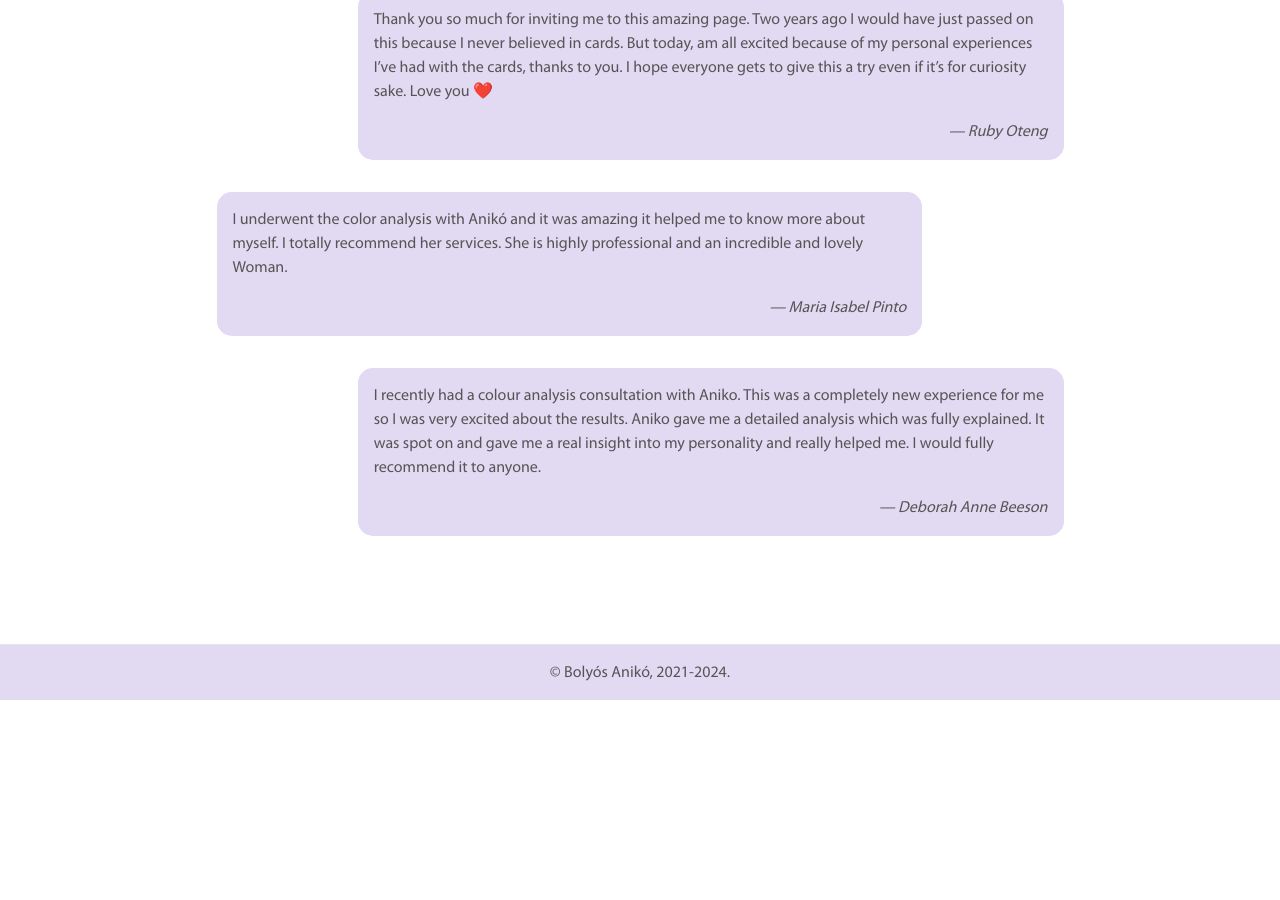
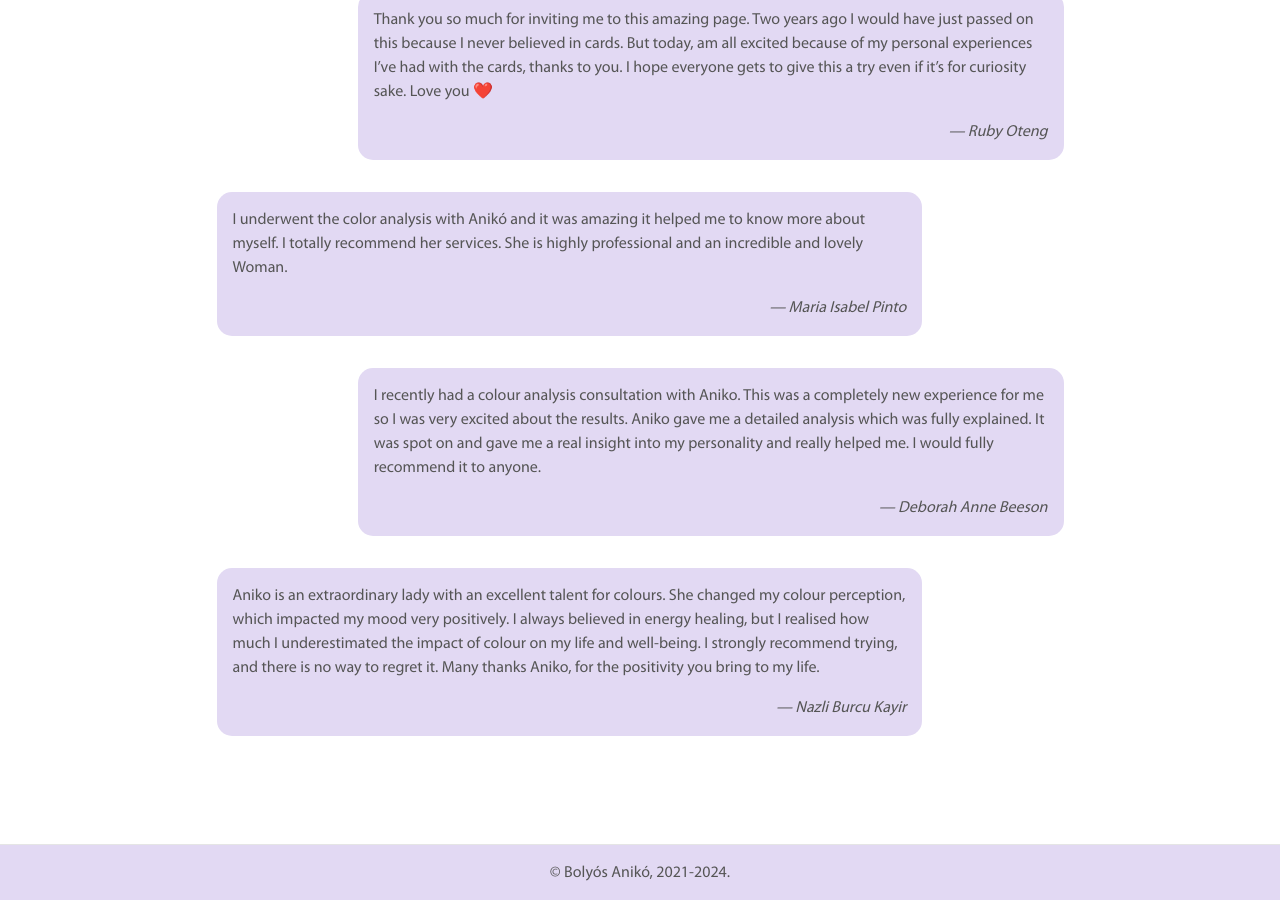
Before and after one commit to bolyosaniko/bolyosaniko.github.io, a Jekyll site: the page built from index_en.markdown, in a window 1280 px wide and 900 px high, scrolled down 2288 px. Built offline with Jekyll 4.4.1, drawn with Linux system fonts in a browser that asks for light colours; before the commit the page ends 2988 px from its top, so only the background shows below that.

Commit message:
add new EN feedback

```diff
--- a/index_en.markdown
+++ b/index_en.markdown
@@ -24,6 +24,9 @@ feedback:
 - content: |
     I recently had a colour analysis consultation with Aniko. This was a completely new experience for me so I was very excited about the results. Aniko gave me a detailed analysis which was fully explained. It was spot on and gave me a real insight into my personality and really helped me. I would fully recommend it to anyone.
   author: Deborah Anne Beeson
+- content: |
+    Aniko is an extraordinary lady with an excellent talent for colours. She changed my colour perception, which impacted my mood very positively. I always believed in energy healing, but I realised how much I underestimated the impact of colour on my life and well-being. I strongly recommend trying, and there is no way to regret it. Many thanks Aniko, for the positivity you bring to my life.
+  author: Nazli Burcu Kayir
 ---
 
 If you feel that you can't find your place in the world, often don't understand yourself or have difficulty making decisions, then this is the place for you!
```
